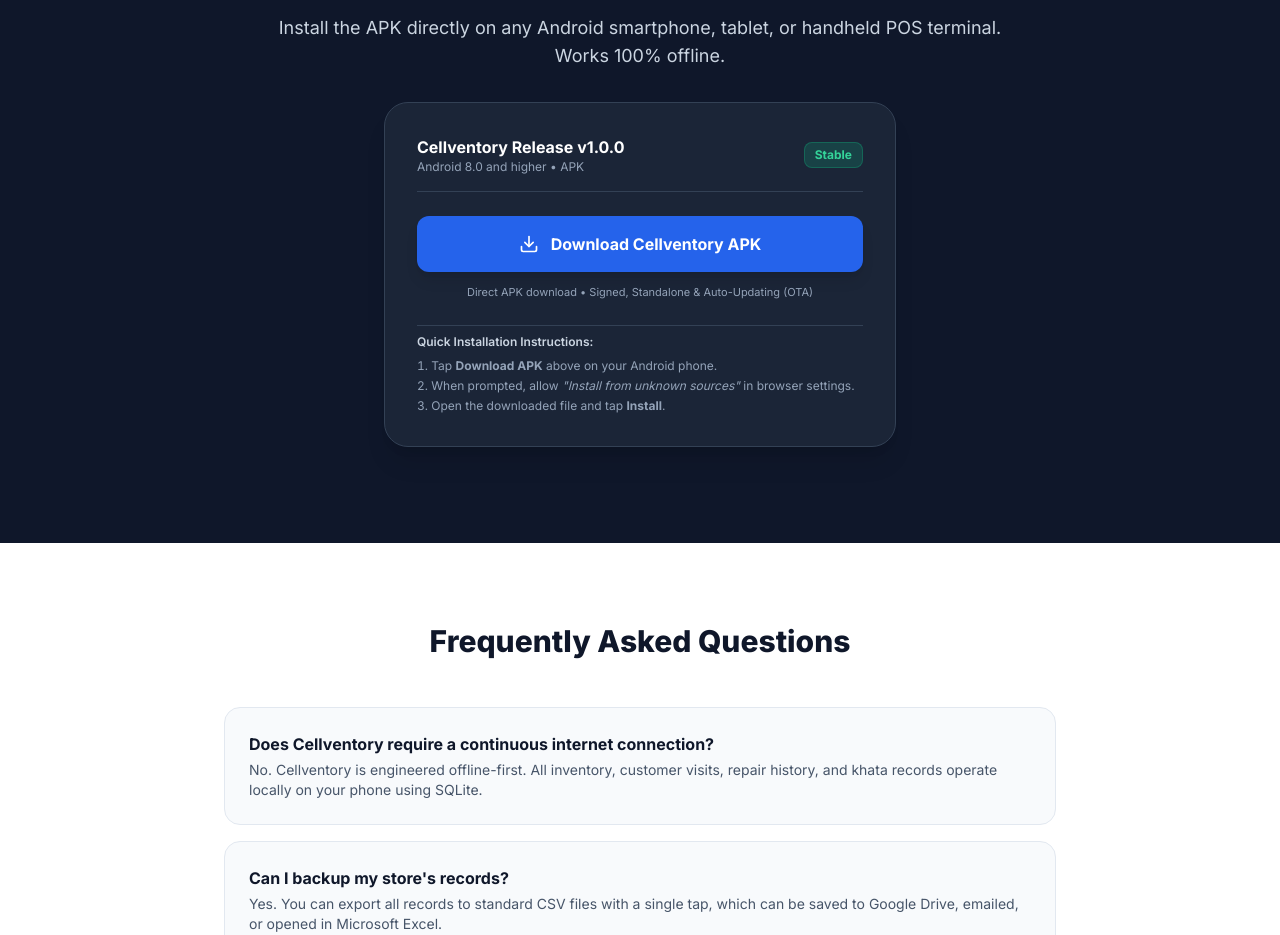
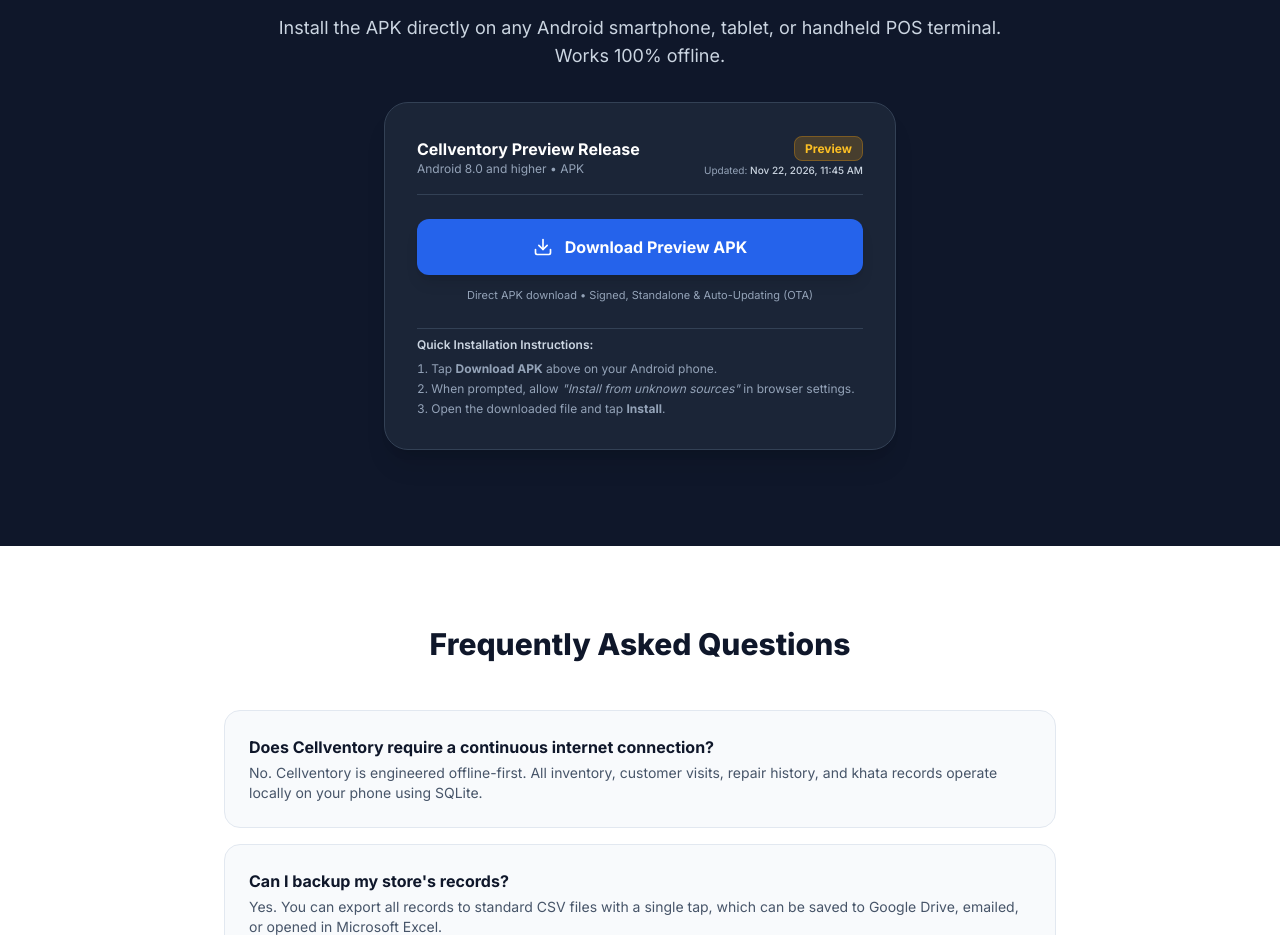
Before and after one commit to teqperts/teqperts-web, a plain HTML site: page cellventory/index.html in a window 1280 px wide. Shown: the part 2540-3475 px from the top of the page. Drawn offline with nearby package versions, Linux system fonts and the light colour scheme.

Commit message:
feat(cellventory): connect download link to preview build with updated timestamp

```diff
--- a/cellventory/index.html
+++ b/cellventory/index.html
@@ -341,17 +341,20 @@
         <div class="p-6 sm:p-8 bg-slate-800/80 rounded-2xl sm:rounded-3xl border border-slate-700 max-w-lg mx-auto space-y-6 shadow-xl">
           <div class="flex items-center justify-between pb-4 border-b border-slate-700 text-left">
             <div>
-              <div class="font-bold text-white text-base">Cellventory Release v1.0.0</div>
+              <div class="font-bold text-white text-base">Cellventory Preview Release</div>
               <div class="text-xs text-slate-400">Android 8.0 and higher • APK</div>
             </div>
-            <span class="px-2.5 py-1 bg-emerald-500/20 text-emerald-400 text-xs font-bold rounded-lg border border-emerald-500/30">Stable</span>
+            <div class="text-right">
+              <span class="px-2.5 py-1 bg-amber-500/20 text-amber-400 text-xs font-bold rounded-lg border border-amber-500/30">Preview</span>
+              <div class="text-[10px] text-slate-400 mt-1">Updated: <span class="text-slate-300 font-medium">Nov 22, 2026, 11:45 AM</span></div>
+            </div>
           </div>
 
           <!-- Download Action -->
           <div class="space-y-3">
-            <a href="https://expo.dev/artifacts/eas/9Nv23mlQzCRI-FLduORSuV9Hjg0vU6dCOG1H0peyAms.apk" download="Cellventory-v1.0.0.apk" class="w-full inline-flex items-center justify-center gap-3 px-6 py-4 bg-brand-600 hover:bg-brand-500 text-white font-bold rounded-xl transition shadow-lg text-base">
+            <a href="https://expo.dev/accounts/teqperts/projects/cellventory/builds" class="w-full inline-flex items-center justify-center gap-3 px-6 py-4 bg-brand-600 hover:bg-brand-500 text-white font-bold rounded-xl transition shadow-lg text-base">
               <i data-lucide="download" class="w-5 h-5"></i>
-              Download Cellventory APK
+              Download Preview APK
             </a>
             <div class="text-[11px] text-slate-400">Direct APK download • Signed, Standalone & Auto-Updating (OTA)</div>
           </div>
```
